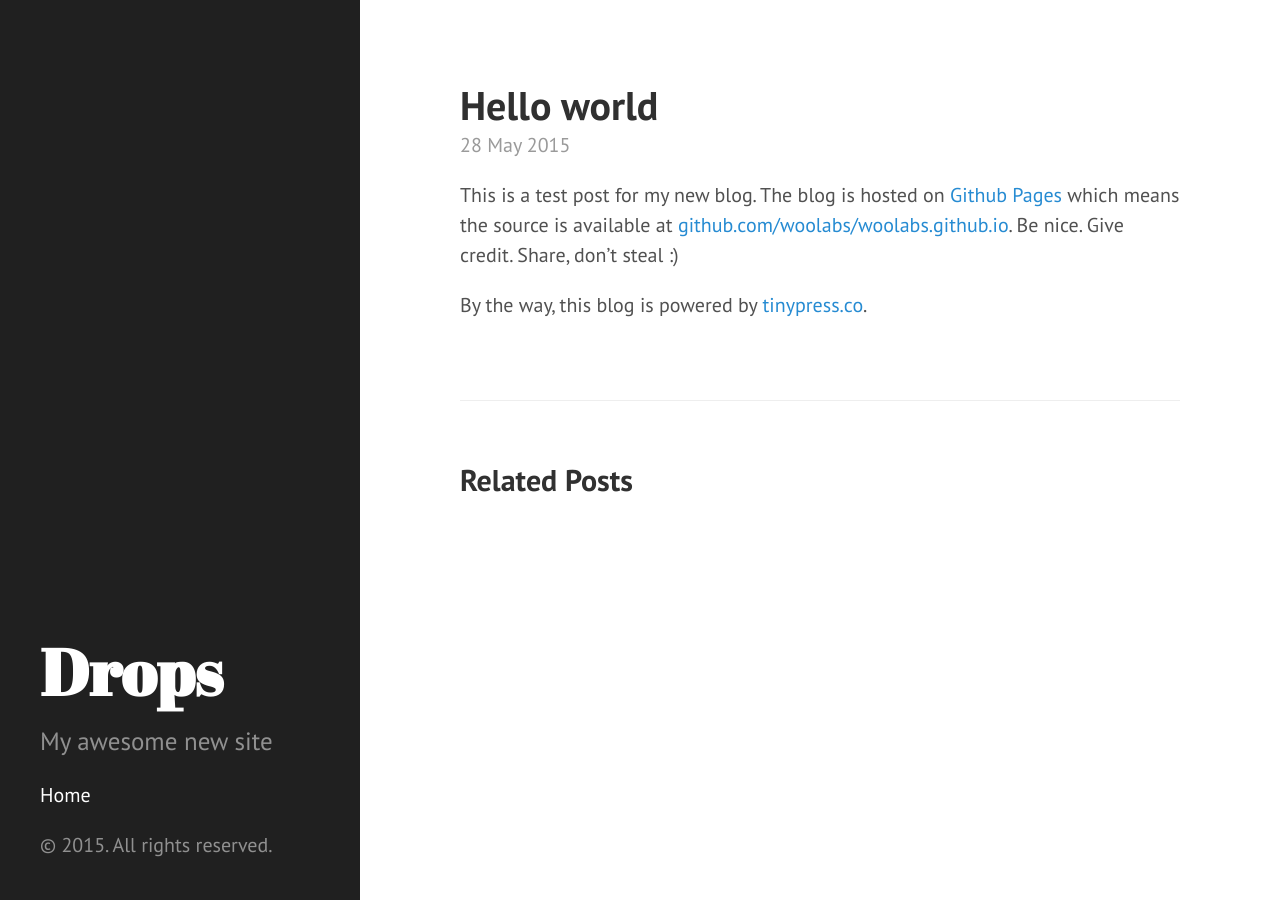
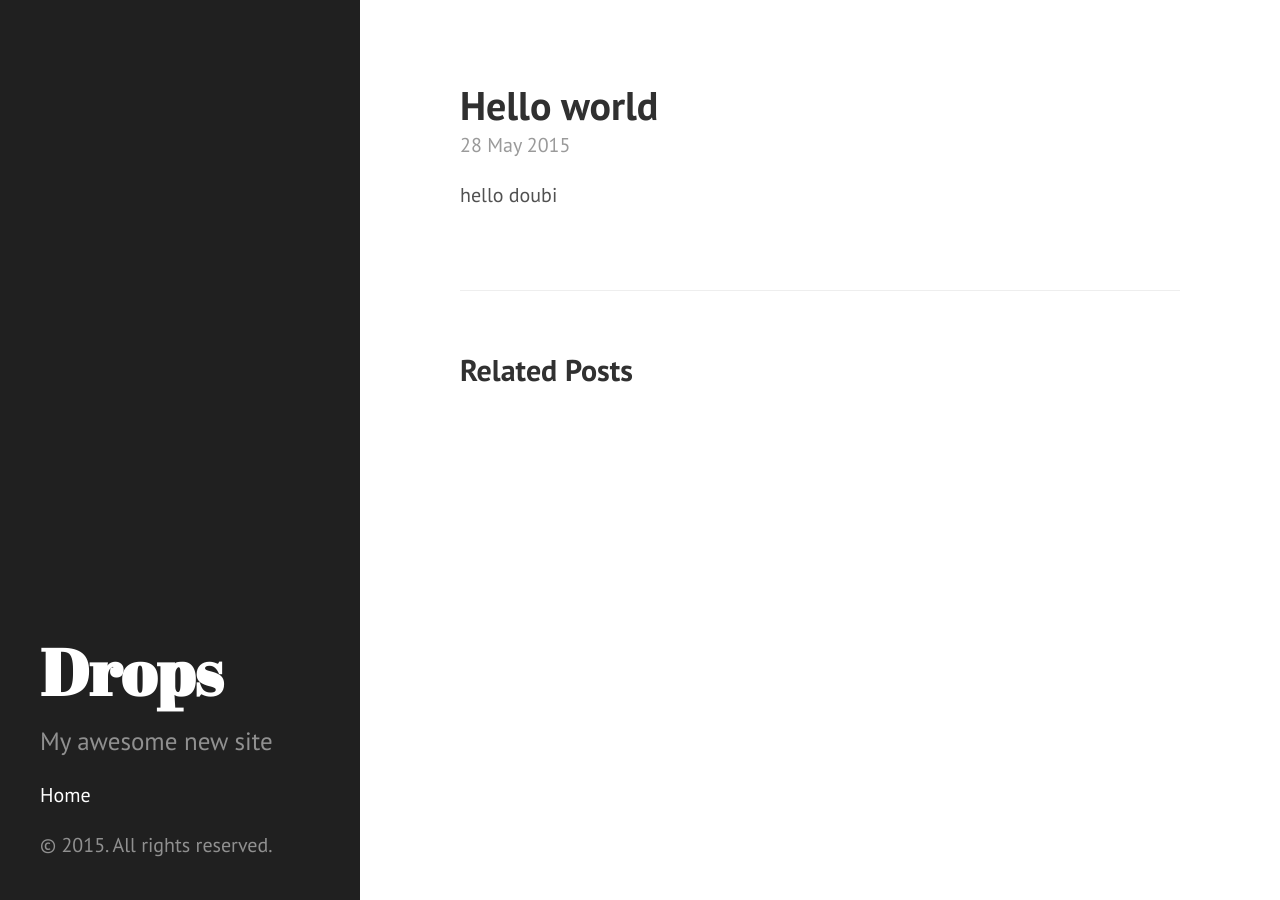
Before and after one commit to woolabs/woolabs.github.io, a Jekyll site: the page built from _posts/2015-05-28-hello-world.markdown, in a window 1280 px wide. Built offline with Jekyll 4.4.1, drawn with Linux system fonts in a browser that asks for light colours.

Commit message:
Post update: Hello world

```diff
--- a/_posts/2015-05-28-hello-world.markdown
+++ b/_posts/2015-05-28-hello-world.markdown
@@ -3,6 +3,4 @@ published: true
 title: Hello world
 layout: post
 ---
-This is a test post for my new blog. The blog is hosted on [Github Pages](http://pages.github.com/) which means the source is available at [github.com/woolabs/woolabs.github.io](http://github.com/woolabs/woolabs.github.io). Be nice. Give credit. Share, don't steal :)
-
-By the way, this blog is powered by [tinypress.co](https://tinypress.co).
+hello doubi
```
